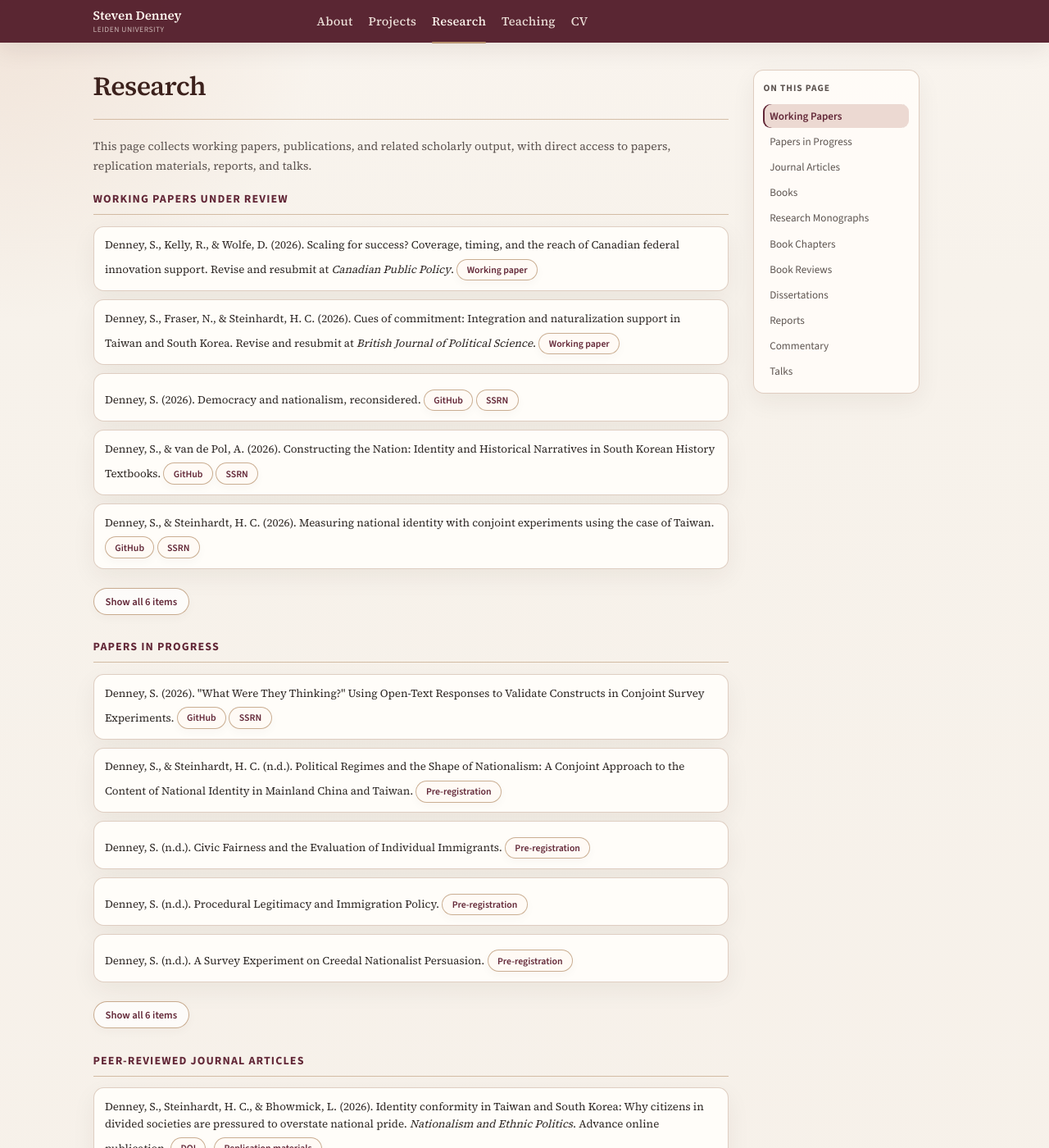
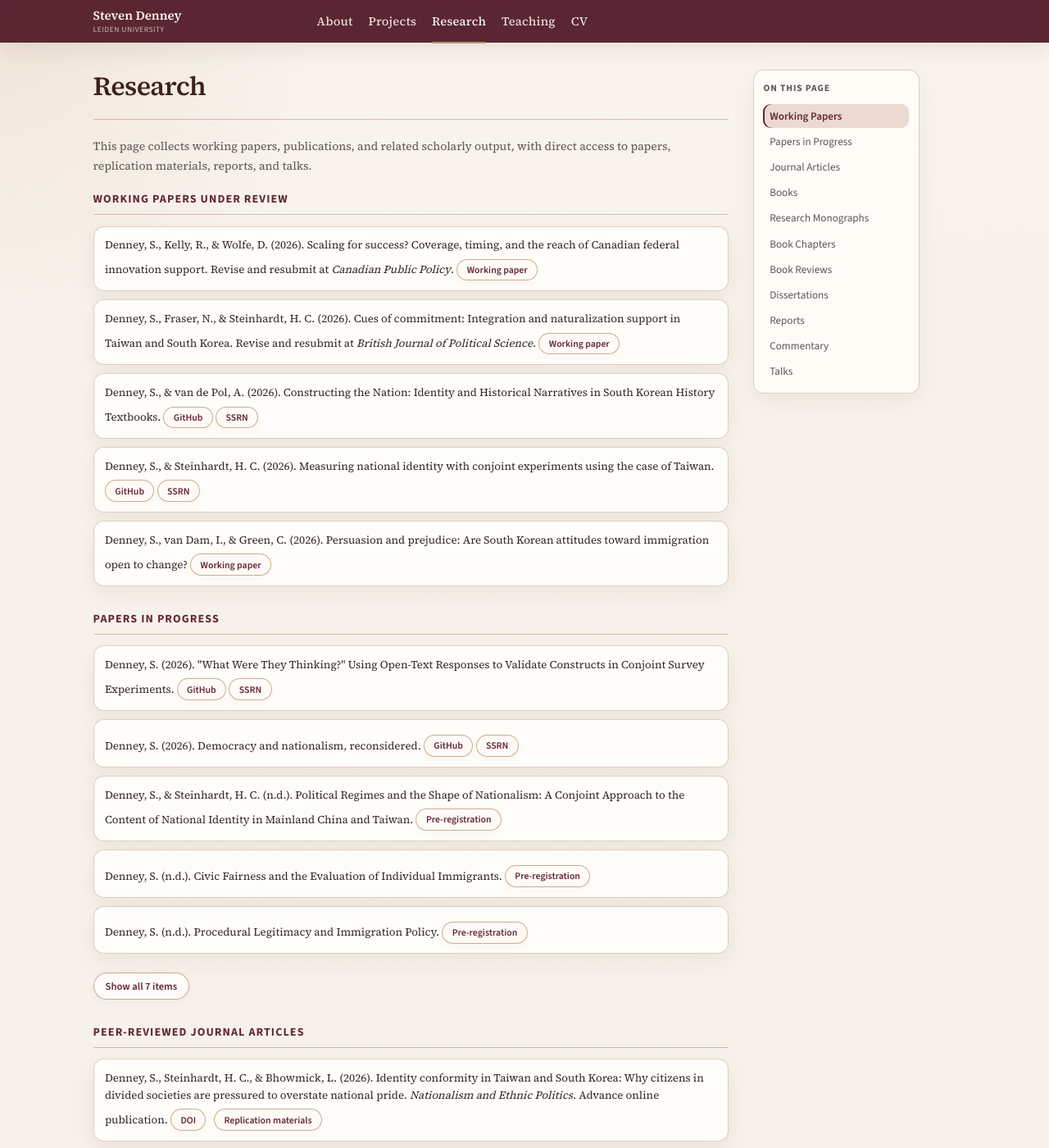
Before and after one commit to scdenney/scdenney.github.io, a Jekyll site: the page built from research.md, in a window 1280 px wide and 1400 px high. Shown: the whole window at 82% size. Built offline with Jekyll 4.4.1, drawn with Linux system fonts in a browser that asks for light colours.

Commit message:
Move democracy paper to papers in progress

```diff
--- a/research.md
+++ b/research.md
@@ -46,10 +46,6 @@ Denney, S., Fraser, N., & Steinhardt, H. C. (2026). Cues of commitment: Integrat
 </p>
 
 <p class="publication-item">
-Denney, S. (2026). Democracy and nationalism, reconsidered. <a href="https://github.com/scdenney/democracy-nationalism-reconsidered" target="_blank" rel="noopener noreferrer" class="resource-link" style="margin-right: 0;">GitHub</a> <a href="https://papers.ssrn.com/sol3/papers.cfm?abstract_id=6904542" target="_blank" rel="noopener noreferrer" class="resource-link">SSRN</a>
-</p>
-
-<p class="publication-item">
 Denney, S., & van de Pol, A. (2026). Constructing the Nation: Identity and Historical Narratives in South Korean History Textbooks. <a href="https://github.com/aronvandepol/constructing-the-nationx" target="_blank" rel="noopener noreferrer" class="resource-link" style="margin-right: 0;">GitHub</a> <a href="https://papers.ssrn.com/sol3/papers.cfm?abstract_id=6966183" target="_blank" rel="noopener noreferrer" class="resource-link">SSRN</a>
 </p>
 
@@ -67,6 +63,10 @@ Denney, S., van Dam, I., & Green, C. (2026). Persuasion and prejudice: Are South
 
 <p class="publication-item">
 Denney, S. (2026). "What Were They Thinking?" Using Open-Text Responses to Validate Constructs in Conjoint Survey Experiments. <a href="https://github.com/scdenney/what-were-they-thinking/tree/main" target="_blank" rel="noopener noreferrer" class="resource-link" style="margin-right: 0;">GitHub</a> <a href="https://papers.ssrn.com/sol3/papers.cfm?abstract_id=6912419" target="_blank" rel="noopener noreferrer" class="resource-link">SSRN</a>
+</p>
+
+<p class="publication-item">
+Denney, S. (2026). Democracy and nationalism, reconsidered. <a href="https://github.com/scdenney/democracy-nationalism-reconsidered" target="_blank" rel="noopener noreferrer" class="resource-link" style="margin-right: 0;">GitHub</a> <a href="https://papers.ssrn.com/sol3/papers.cfm?abstract_id=6904542" target="_blank" rel="noopener noreferrer" class="resource-link">SSRN</a>
 </p>
 
 <p class="publication-item">
```
Also changed, not shown: projects.md (+1 -1 lines), 2 other files.
